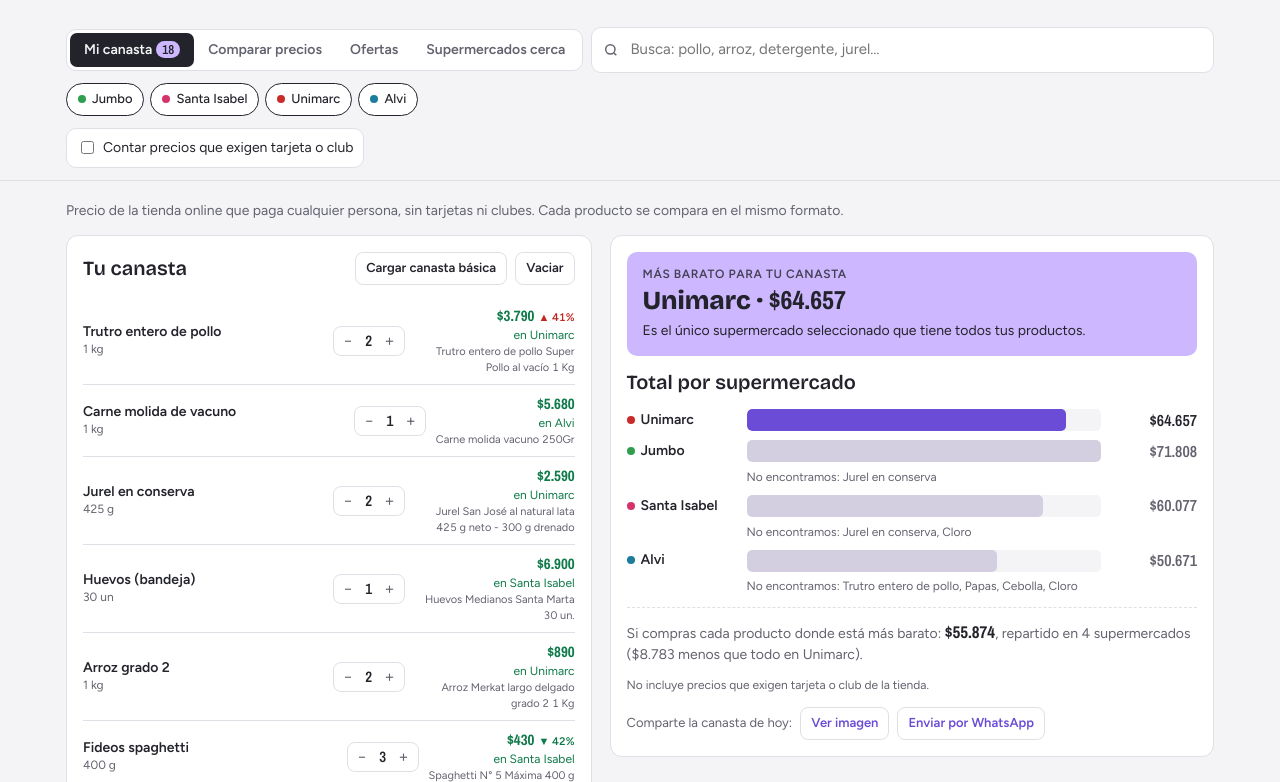
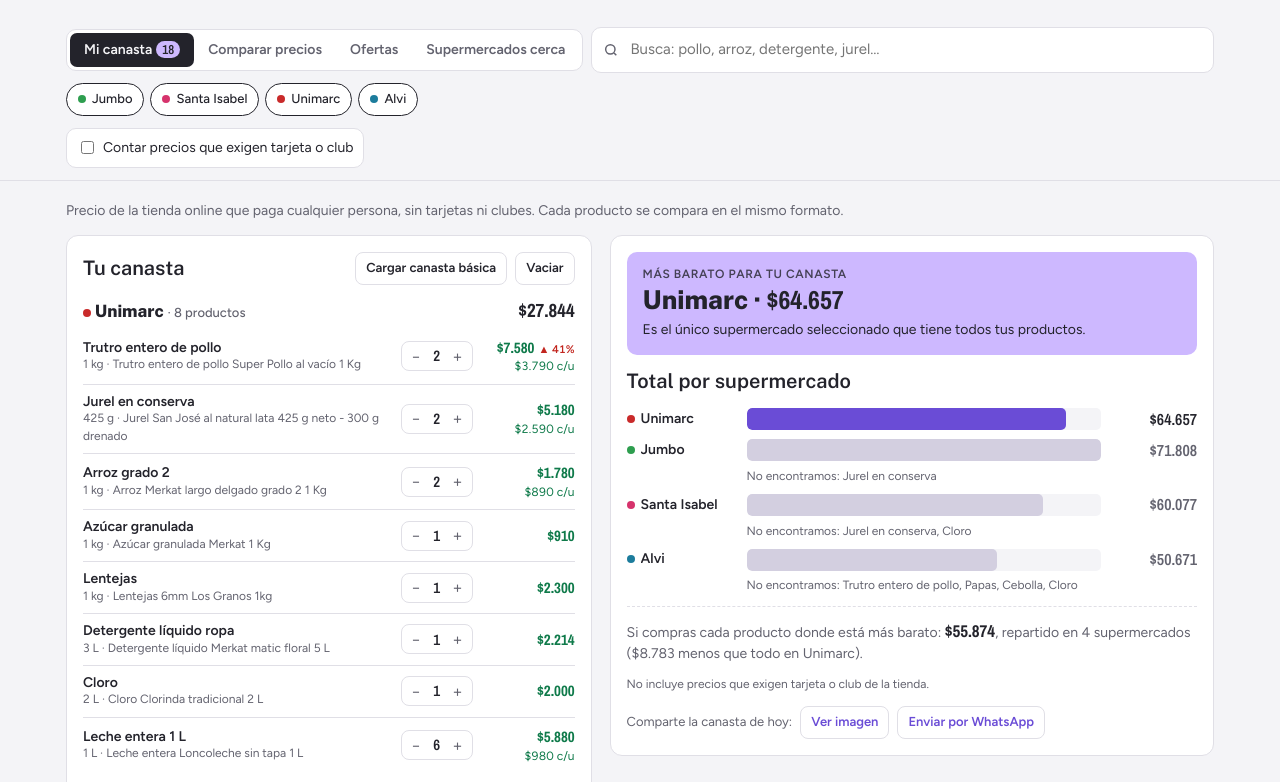
Before and after one commit to antoniacancinop-del/cazaofertas, a plain HTML site: page index.html in a window 1280 px wide. Shown: the part 183-965 px from the top of the page. Drawn offline with nearby package versions, Linux system fonts and the light colour scheme.

Commit message:
Add files via upload

```diff
--- a/index.html
+++ b/index.html
@@ -6,7 +6,7 @@
 <title>Cazaprecios</title>
 <meta name="description" content="Compara cada día dónde sale más barata la canasta básica en los supermercados de Chile: proteínas, despensa y limpieza.">
 <link rel="preconnect" href="https://fonts.googleapis.com">
-<link rel="stylesheet" href="https://fonts.googleapis.com/css2?family=Bricolage+Grotesque:opsz,wght@12..96,600;12..96,800&family=Figtree:wght@400;500;600&family=Archivo+Narrow:wght@600;700&display=swap">
+<link rel="stylesheet" href="https://fonts.googleapis.com/css2?family=Public+Sans:wght@600;800&family=Figtree:wght@400;500;600&family=Archivo+Narrow:wght@600;700&display=swap">
 <style>
 /* Layout: barra de filtros fija arriba; abajo, tres vistas: Mi canasta (ranking por supermercado), Comparar (tabla) y Ofertas (flejes) */
 :root {
@@ -22,7 +22,7 @@
   --good-bg: #e3f4ec;
   --danger: #c2261f;
   --bar: #d3cfe0;
-  --font-display: "Bricolage Grotesque", "Segoe UI", system-ui, sans-serif;
+  --font-display: "Public Sans", "Segoe UI", system-ui, sans-serif;
   --font-body: "Figtree", "Segoe UI", system-ui, sans-serif;
   --font-price: "Archivo Narrow", "Arial Narrow", "Roboto Condensed", sans-serif;
 }
@@ -213,6 +213,13 @@ a.btn { text-decoration: none; display: inline-flex; align-items: center; }
 .local .ld { grid-column: 1 / -1; font-size: 13px; color: var(--muted); }
 .local .la { grid-column: 1 / -1; display: flex; gap: 8px; flex-wrap: wrap; align-items: center; margin-top: 6px; }
 .badge-precio { font-size: 11px; font-weight: 600; letter-spacing: .03em; text-transform: uppercase; color: var(--accent); border: 1px solid var(--accent); border-radius: 4px; padding: 1px 6px; }
+#items { gap: 12px; }
+.grupo-canasta { display: grid; padding-top: 10px; border-top: 2px solid var(--line); }
+.grupo-canasta:first-child { border-top: 0; padding-top: 0; }
+.grupo-canasta h3 { margin: 0 0 4px; font-family: var(--font-display); font-size: 17px; display: flex; justify-content: space-between; align-items: center; gap: 8px; }
+.grupo-canasta h3 .sub-t { font-family: var(--font-price); font-size: 19px; }
+.grupo-canasta h3 .pmeta { font-family: var(--font-body); font-weight: 500; font-size: 13px; }
+.grupo-canasta .item:first-of-type { border-top: 0; }
 .share { display: flex; gap: 8px; flex-wrap: wrap; align-items: center; font-size: 13px; color: var(--muted); }
 </style>
 
@@ -548,14 +555,31 @@ function renderBasket() {
   ids.forEach(id => { const b = bestFor(P(id)); if (b) { mix += priceOf(b.x) * state.basket[id]; used.add(b.s.nombre); } });
 
   $("count").textContent = "Precio de la tienda online que paga cualquier persona" + (state.card ? ", incluyendo los que exigen tarjeta o club de la tienda." : ", sin tarjetas ni clubes.") + " Cada producto se compara en el mismo formato.";
-  $("items").innerHTML = ids.length ? CATS.flatMap(cat => ids.filter(id => P(id).categoria === cat).map(id => {
-    const p = P(id), b = bestFor(p);
+  // la canasta se muestra agrupada por el supermercado donde cada producto está más barato
+  const fila = (id, b) => {
+    const p = P(id);
     return `<div class="item">
-      <div><div class="pname">${esc(p.nombre)}</div><div class="pmeta">${ref(p)}</div></div>
+      <div><div class="pname">${esc(p.nombre)}</div><div class="pmeta">${ref(p)}${b ? ` · ${esc(b.x.nombre_producto)}` : ""}</div></div>
       <div class="step" aria-label="Cantidad de ${esc(p.nombre)}"><button data-step="-1" data-id="${id}" aria-label="Quitar uno">−</button><span>${state.basket[id]}</span><button data-step="1" data-id="${id}" aria-label="Agregar uno">+</button></div>
-      <div class="best">${b ? `<b>${fmt(priceOf(b.x))}${trend(b.x)}</b>en ${esc(b.s.nombre)}<span class="pn">${esc(b.x.nombre_producto)}</span>` : "Sin precio hoy"}</div>
+      <div class="best">${b ? `<b>${fmt(priceOf(b.x) * state.basket[id])}${trend(b.x)}</b>${state.basket[id] > 1 ? `${fmt(priceOf(b.x))} c/u` : ""}` : "Sin precio hoy"}</div>
     </div>`;
-  })).join("") : `<p class="note">Tu canasta está vacía. Carga la canasta básica o agrega productos desde Comparar precios.</p>`;
+  };
+  const grupos = new Map(), sinPrecio = [];
+  ids.forEach(id => {
+    const b = bestFor(P(id));
+    if (!b) { sinPrecio.push(id); return; }
+    if (!grupos.has(b.s.id)) grupos.set(b.s.id, { s: b.s, filas: [], total: 0 });
+    const g = grupos.get(b.s.id);
+    g.filas.push({ id, b, cat: CATS.indexOf(P(id).categoria) });
+    g.total += priceOf(b.x) * state.basket[id];
+  });
+  $("items").innerHTML = ids.length ? [...grupos.values()].sort((a, b) => b.filas.length - a.filas.length || b.total - a.total).map(g => `
+      <div class="grupo-canasta">
+        <h3><span><i class="dot" style="--c:${g.s.c}"></i> ${esc(g.s.nombre)} <span class="pmeta">· ${g.filas.length} producto${g.filas.length === 1 ? "" : "s"}</span></span><span class="sub-t">${fmt(g.total)}</span></h3>
+        ${g.filas.sort((a, b) => a.cat - b.cat).map(f => fila(f.id, f.b)).join("")}
+      </div>`).join("") +
+    (sinPrecio.length ? `<div class="grupo-canasta"><h3><span>Sin precio hoy</span></h3>${sinPrecio.map(id => fila(id, null)).join("")}</div>` : "")
+    : `<p class="note">Tu canasta está vacía. Carga la canasta básica o agrega productos desde Comparar precios.</p>`;
 
   if (!ids.length || !stores.length) { $("winner").innerHTML = ""; $("rank").innerHTML = ""; $("mix").innerHTML = ""; $("card-note").textContent = ""; $("st-min").textContent = "—"; $("st-save").textContent = "—"; return; }
   const max = Math.max(...stores.map(x => x.total), 1);
```
